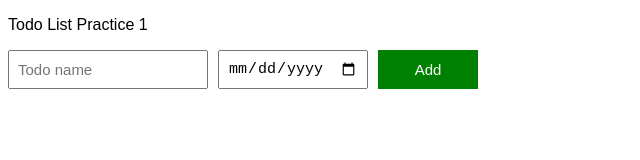
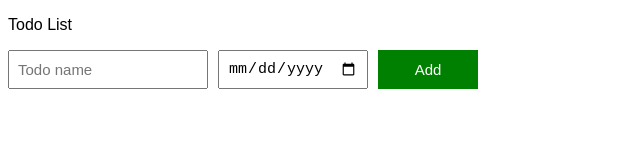
Before and after one commit to Muralikrishna663/Todo-List-website, a plain HTML site: page index.html in a window 1280 px wide. Shown: the full height of the page, 0-640 px from the left. Drawn offline with Linux system fonts and the light colour scheme.

Commit message:
Update index.html

```diff
--- a/index.html
+++ b/index.html
@@ -5,7 +5,7 @@
   <link rel="stylesheet" href="styles/11-todo-list.css">
 </head>
 <body>
-  <p>Todo List Practice 1</p>
+  <p>Todo List</p>
   <div class="todo-list-grid">
     <input type="text" placeholder="Todo name" class="js-input name-input">
     <input type="date" class="js-due-date due-date-input">
```
